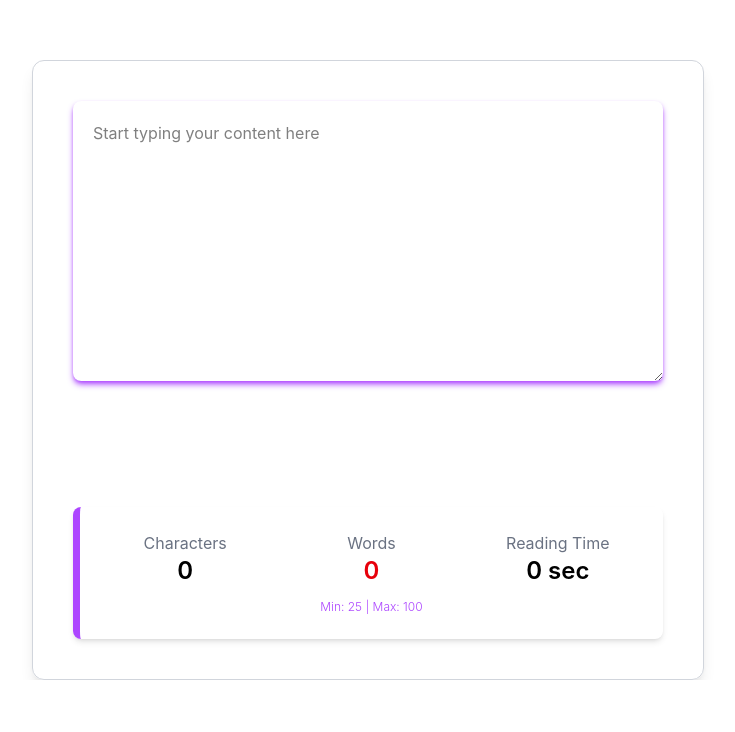
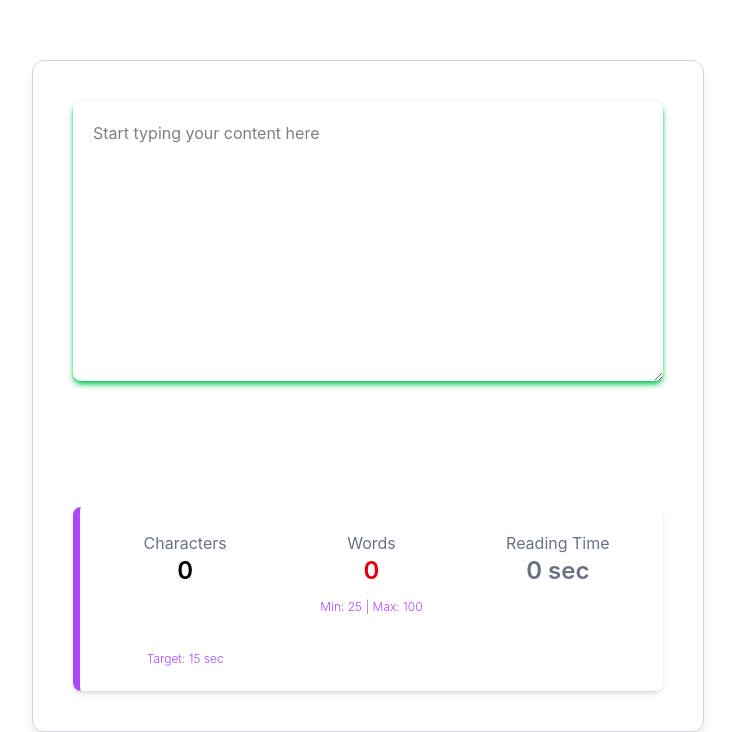
Before and after one commit to shanreed25/character-counter, a React (Vite) app: page / in a window 1280 px wide. Shown: the part 140-872 px from the top of the page, without its empty margins (272-1007 px from the left). Before the commit the page ends 820 px from the top, so only its background shows below. Built offline with nearby package versions, Linux system fonts and the light colour scheme.

Commit message:
implemented the targetReadingTime prop by add it to the interface then passing it down to character count

```diff
--- a/src/components/CharacterCounter/CharacterCounter.tsx
+++ b/src/components/CharacterCounter/CharacterCounter.tsx
@@ -6,7 +6,7 @@ import StatsDisplay from "../StatsDisplay/StatsDisplay";
 //tested numbers between 200 and 260 and
 // 210 seemed safe to use
 const WORDS_PER_MIN = 210;
-function CharacterCounter({minWords = 25, maxWords = 100}: CharacterCounterProps) {
+function CharacterCounter({minWords = 25, maxWords = 100, targetReadingTime = 0.25}: CharacterCounterProps) {
     const [userText, setUserText] = useState<string>("");
 
     //takes a plain string, not an event because TextInput uses e.target.value out of the event
@@ -41,7 +41,12 @@ function CharacterCounter({minWords = 25, maxWords = 100}: CharacterCounterProps
     return (
         <div className="flex flex-col gap-30 rounded-xl border border-gray-300 shadow-lg p-10">
             <TextInput onTextChange={handleTextChange} maxLength={4000}/>
-            <StatsDisplay stats={stats} minWords={minWords} maxWords={maxWords}/>
+            <StatsDisplay
+            stats={stats}
+            minWords={minWords}
+            maxWords={maxWords}
+            targetReadingTime={targetReadingTime}
+            />
         </div>
     )
 }
--- a/src/components/StatsDisplay/StatsDisplay.tsx
+++ b/src/components/StatsDisplay/StatsDisplay.tsx
@@ -5,10 +5,24 @@ function StatsDisplay({
   showReadingTime = true,
   minWords,
   maxWords,
+  targetReadingTime,
 }: StatsDisplayProps) {
 
+  function getReadingTimeColor(): string {
+    if (targetReadingTime === undefined){
+      return "";
+    }
 
-  function getColor(): string {
+    switch (true){
+      case stats.readingTime >= targetReadingTime:
+      return "text-green-600";
+      default:
+        return "text-gray-500";
+
+    }
+  }
+
+  function getWordCountColor(): string {
     if (minWords === undefined || maxWords === undefined) {
       return "";
     }
@@ -21,14 +35,14 @@ function StatsDisplay({
     }
   }
 
-  function formatTime(): string {
+  function formatTime(num: number): string {//formats any number
     //minutes look like a decimal, something like 0.455
     //need it to be readable like 3 min 15 sec, 3 min 15 sec
 
     //GET SECONDS
     //convert minutes to seconds
     //0.455 minutes * 60 = 27.30 seconds
-    const secondsAsDecimal = stats.readingTime * 60;
+    const secondsAsDecimal = num * 60;
 
     //seconds can still have decimals
     //remove decimal by rounding to the nearest whole second
@@ -77,7 +91,7 @@ function StatsDisplay({
 
       <div className="">
         <p className="text-gray-500">Words</p>
-        <p className={`${getColor()} text-2xl font-semibold`}>
+        <p className={`${getWordCountColor()} text-2xl font-semibold transition-colors duration-400`}>
           {stats.wordCount}
         </p>
 
@@ -98,9 +112,18 @@ function StatsDisplay({
       {showReadingTime && (
         <div className="">
           <p className="text-gray-500">Reading Time</p>
-          <p className="text-2xl font-semibold">{formatTime()}</p>
+          <p className={`${getReadingTimeColor()} text-2xl font-semibold`}>
+            {formatTime(stats.readingTime)}
+            </p>
         </div>
       )}
+
+      {targetReadingTime !== undefined && (
+      <p className="text-xs text-purple-500 font-light mt-3">
+        Target: {formatTime(targetReadingTime)}
+      </p>
+    )}
+
     </div>
   );
 }
--- a/src/components/TextInput/TextInput.tsx
+++ b/src/components/TextInput/TextInput.tsx
@@ -7,7 +7,7 @@ function TextInput({
   initialValue = "",
   maxLength,
 }: TextInputProps) {
-  //needs a piece of state to  track the length of the text
+  //needs a piece of state to track the length of the text
   const [inputLength, setInputLength] = useState<number>(initialValue.length)
 
   //returns true if the limit is defined and text has reached the limit
@@ -15,7 +15,7 @@ function TextInput({
 
   const colorClasses = limitHit
     ? "shadow-red-500 ring-2 ring-red-500 focus:ring-red-500"
-    : "shadow-purple-500 focus:ring-green-500 focus:ring-2"
+    : "shadow-green-500 focus:ring-green-500 focus:ring-2"
 
 
   //React.ChangeEvent: a change event
```
Also changed, not shown: src/types/index.ts (+5 -3 lines).
